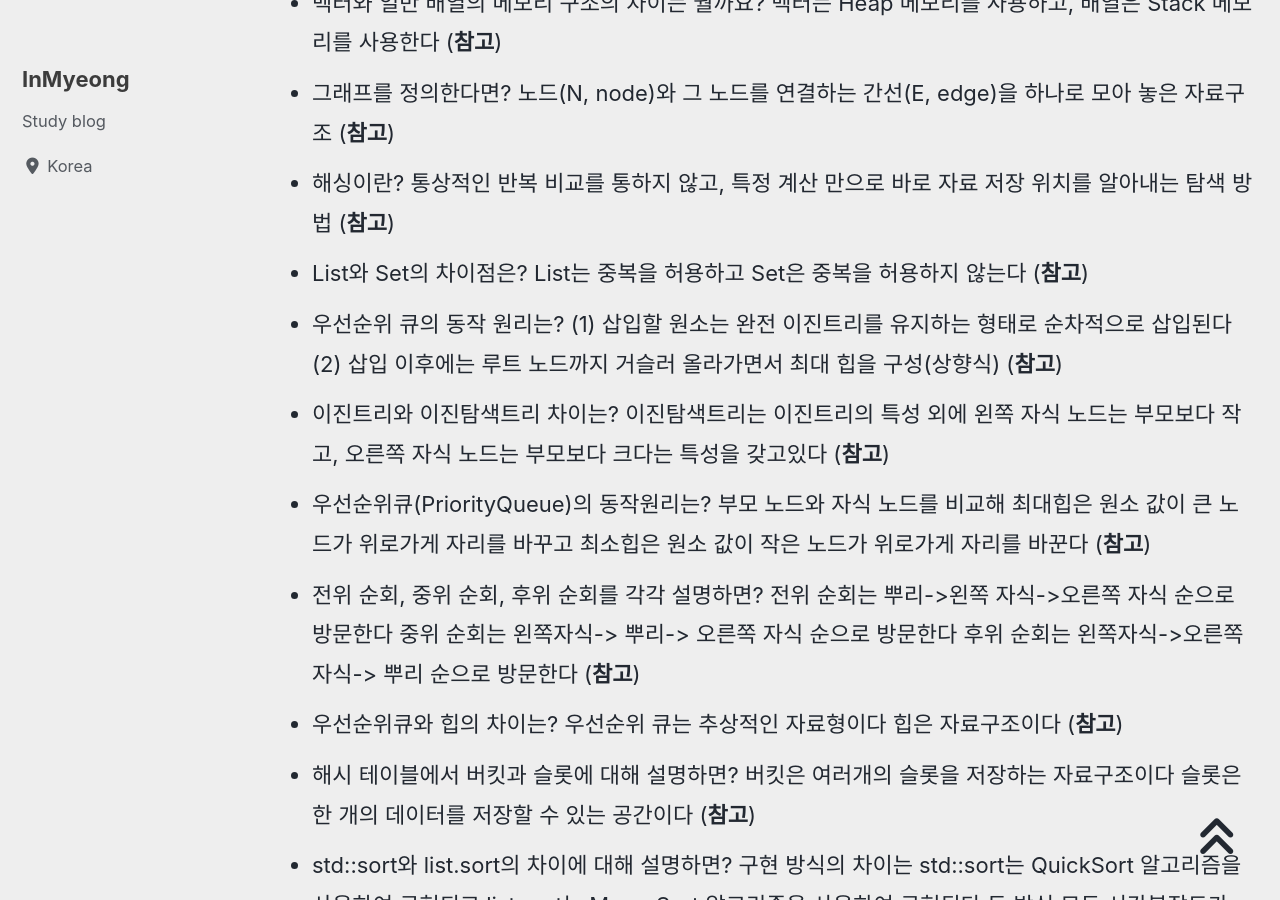
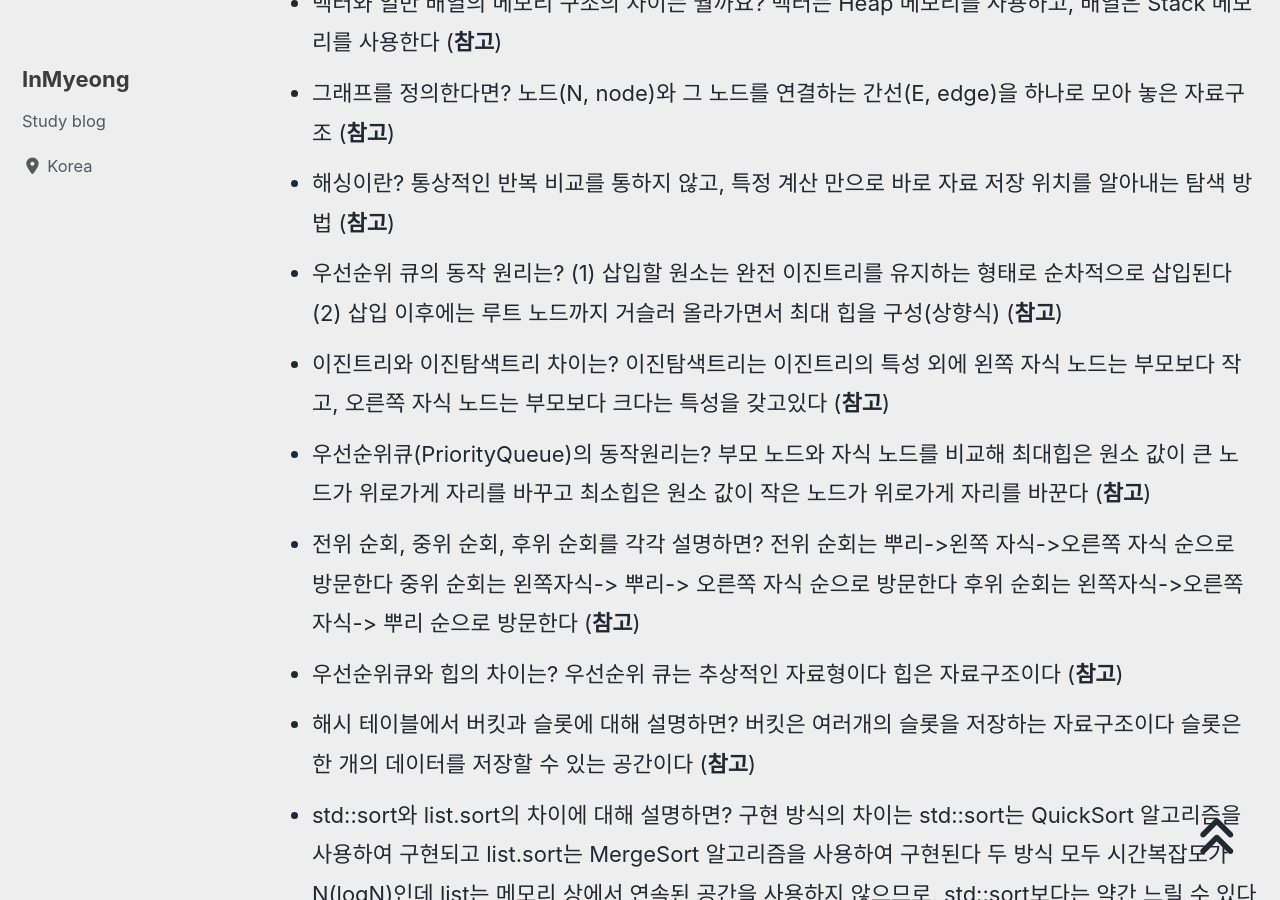
Before and after one commit to devMyeong/devMyeong.github.io, a Jekyll site: the page built from _posts/cs/2022-09-05-블로그-면접준비.md, in a window 1280 px wide and 900 px high, scrolled down 15315 px. Built offline with Jekyll 4.4.1, drawn with Linux system fonts in a browser that asks for light colours; cached includes are drawn as plain includes; nearby versions of some CDN libraries; some web fonts are replaced; comment, search, counter and statistics services are not loaded.

Commit message:
Chore : CS지식 엉뚱한 문제 수정

```diff
--- a/_posts/cs/2022-09-05-블로그-면접준비.md
+++ b/_posts/cs/2022-09-05-블로그-면접준비.md
@@ -148,7 +148,6 @@ last_modified_at: 2022-10-30
 - 벡터와 일반 배열의 메모리 구조의 차이는 뭘까요? 벡터는 Heap 메모리를 사용하고, 배열은 Stack 메모리를 사용한다 ([**참고**](https://dobby-the-house-elf.tistory.com/104))
 - 그래프를 정의한다면? 노드(N, node)와 그 노드를 연결하는 간선(E, edge)을 하나로 모아 놓은 자료구조 ([**참고**](https://gmlwjd9405.github.io/2018/08/13/data-structure-graph.html))
 - 해싱이란? 통상적인 반복 비교를 통하지 않고, 특정 계산 만으로 바로 자료 저장 위치를 알아내는 탐색 방법 ([**참고**](http://www.ktword.co.kr/test/view/view.php?m_temp1=5389))
-- List와 Set의 차이점은? List는 중복을 허용하고 Set은 중복을 허용하지 않는다 ([**참고**](https://velog.io/@esun1903/%EC%9E%90%EB%A3%8C%EA%B5%AC%EC%A1%B0-List-Map-Set%EC%9D%98-%ED%8A%B9%EC%A7%95%EA%B3%BC-%EC%B0%A8%EC%9D%B4%EC%A0%90))
 - 우선순위 큐의 동작 원리는? (1) 삽입할 원소는 완전 이진트리를 유지하는 형태로 순차적으로 삽입된다 (2) 삽입 이후에는 루트 노드까지 거슬러 올라가면서 최대 힙을 구성(상향식) ([**참고**](https://velog.io/@april_5/%EC%9E%90%EB%A3%8C%EA%B5%AC%EC%A1%B0-%EC%9A%B0%EC%84%A0%EC%88%9C%EC%9C%84-%ED%81%90Priority-Queue))
 - 이진트리와 이진탐색트리 차이는? 이진탐색트리는 이진트리의 특성 외에 왼쪽 자식 노드는 부모보다 작고, 오른쪽 자식 노드는 부모보다 크다는 특성을 갖고있다 ([**참고**](https://velog.io/@main_door/%EC%9D%B4%EC%A7%84-%ED%8A%B8%EB%A6%AC%EC%99%80-%EC%9D%B4%EC%A7%84-%ED%83%90%EC%83%89-%ED%8A%B8%EB%A6%AC))
 - 우선순위큐(PriorityQueue)의 동작원리는? 부모 노드와 자식 노드를 비교해 최대힙은 원소 값이 큰 노드가 위로가게 자리를 바꾸고 최소힙은 원소 값이 작은 노드가 위로가게 자리를 바꾼다 ([**참고**](https://chanhuiseok.github.io/posts/ds-4/))
```
